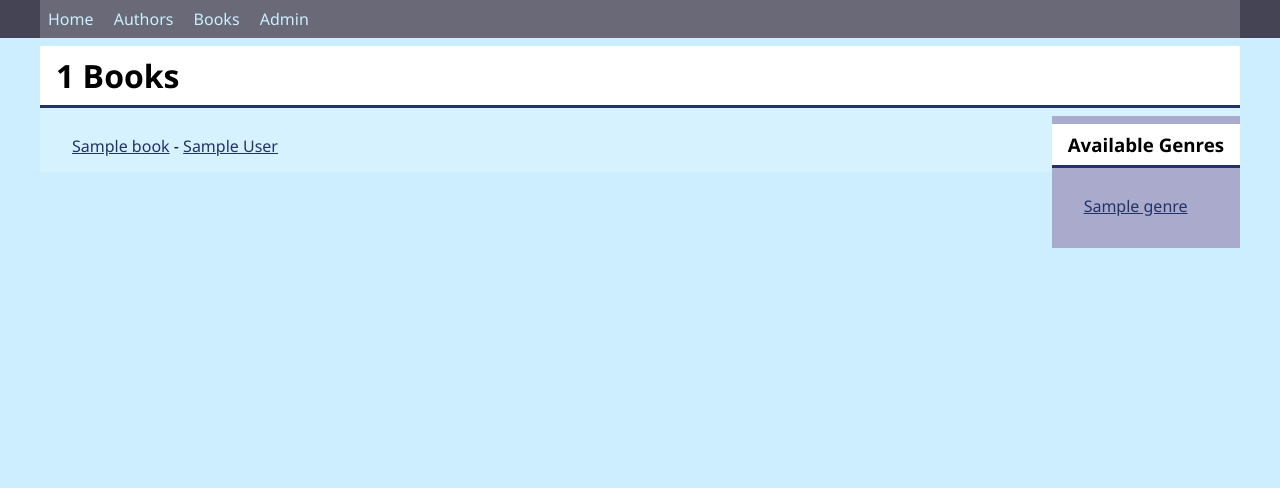
After one commit to artyshokas/django_library, a Django app: page /books/ in a window 1280 px wide. The commit adds this page. Shown: the top 488 px of the page. Run offline with Django 4.2, Linux system fonts and the light colour scheme; tables that the repository leaves empty hold one stand-in row (values such as "Sample post").

Commit message:
list view, filters, css, models, html

```diff
--- a/ptu5_library/library/models.py
+++ b/ptu5_library/library/models.py
@@ -1,11 +1,17 @@
 from django.db import models
 import uuid
+from django.utils.html import format_html
+from django.urls import reverse
 
 class Genre(models.Model):
     name = models.CharField('name', max_length=200, help_text='Enter the name of the genre')
 
     def __str__(self) -> str:
         return self.name
+
+    def link_filtered_books(self):
+        link = reverse('books')+ '?genre_id='+str(self.id)
+        return format_html('<a class="genre" href="{link}">{name}</a>', link=link, name=self.name)
 
 
 class Author(models.Model):
@@ -18,6 +24,11 @@ class Author(models.Model):
     def display_books(self):
         return ', '.join(book.title for book in self.books.all())
     display_books.short_description = 'books'
+
+    # linkas i autoriu teisingesnis
+    def link(self) -> str:
+        link = reverse('author', kwargs={'author_id': self.id})
+        return format_html('<a href="{link}">{author}</a>', link=link, author=self.__str__())
 
 
 class Meta:
@@ -36,9 +47,15 @@ class Book(models.Model):
     def __str__(self) -> str:
         return f"{self.author} - {self.title}"
 
+
     def display_genre(self) -> str:
         return ', '.join(genre.name for genre in self.genre.all()[:3])
     display_genre.short_description = 'genre(s)'
+
+    # sudetingesnis budas sukurt linka i autoriu
+    def author_link(self) -> str:
+        link = reverse('author', kwargs={'author_id': self.author.id})
+        return format_html('<a href="{link}">{author}</a>', link=link, author=self.author)
 
 
 
--- a/ptu5_library/library/static/library/css/base.css
+++ b/ptu5_library/library/static/library/css/base.css
@@ -56,3 +56,27 @@ footer .container {
     display: flex;
     align-content: stretch;
 }
+
+
+.genre_filter {
+    float: right;
+    background-color: #aac;
+}
+
+ul {
+    list-style: none;
+    padding: 0.5rem 1rem;
+}
+
+ul li {
+    padding: 0.2rem 1rem;
+    margin-bottom: 0.2rem;
+}
+
+ul li a {
+    color: #236;
+}
+
+ul li:hover {
+    background-color: rgba(255, 255, 255, 0.2);
+}
--- a/ptu5_library/library/templates/library/authors.html
+++ b/ptu5_library/library/templates/library/authors.html
@@ -4,7 +4,7 @@
     <h1>Authors</h1>
     <ul>
         {% for  author in authors %}
-            <li>{{ author.last_name }}, {{author.first_name}}</li>
+            <li><a href="{% url 'author' author.id %}">{{ author.last_name }}, {{author.first_name}}</a></li>
         {% endfor %}
     </ul>
     {# authors #}
--- a/ptu5_library/library/templates/library/base.html
+++ b/ptu5_library/library/templates/library/base.html
@@ -14,6 +14,7 @@
             {% block nav %}
                 <a href="{% url 'index' %}">Home</a>
                 <a href="{% url 'authors' %}">Authors</a>
+                <a href="{% url 'books' %}">Books</a>
                 <a href="{% url 'admin:index' %}">Admin</a>
             {% endblock nav %}
         </div>
--- /dev/null
+++ b/ptu5_library/library/templates/library/book_list.html
@@ -0,0 +1,20 @@
+{% extends 'library/base.html' %}
+{% block title %}Books in {{ block.super }}{% endblock title %}
+{% block content %}
+    <h1>{{ books_count }}
+        {% if genre %}{{ genre }}{% endif %}
+        Books</h1>
+    <div class="genre_filter">
+        <h3>Available Genres</h3>
+        <ul>
+            {% for filter_genre in genres %}
+                <li>{{ filter_genre.link_filtered_books }}</li>
+            {% endfor %}
+        </ul>
+    </div>
+    <ul>
+        {% for book in book_list %}
+            <li><a href="{% url 'book' book.pk %}">{{ book.title }}</a> - {{ book.author.link }}</li>
+        {% endfor %}
+    </ul>
+{% endblock content %}
--- a/ptu5_library/library/urls.py
+++ b/ptu5_library/library/urls.py
@@ -1,8 +1,10 @@
 from django.urls import path
-
 from . import views
 
 urlpatterns = [
     path('', views.index, name='index'),
     path('authors/', views.authors, name='authors'),
+    path('author/<int:author_id>/', views.author, name='author'),
+    path('books/', views.BookListView.as_view(), name='books'),
+    path('book/<int:pk>/', views.BookDetailView.as_view(), name='book'),
 ]
--- a/ptu5_library/library/views.py
+++ b/ptu5_library/library/views.py
@@ -1,24 +1,60 @@
-from django.shortcuts import render
-from django.http import HttpResponse
+from django.shortcuts import render, get_object_or_404
+from django.views.generic import ListView, DetailView
 from . models import Genre, Author, Book, BookInstance
 
+# Create your views here.
+
 def index(request):
-   # return HttpResponse("Welcome to Library")
-   book_count = Book.objects.count()
-   book_isinstance_count = BookInstance.objects.count()
-   book_instance_available_count = BookInstance.objects.filter(status='a').count()
-   author_count = Author.objects.count()
+    # return HttpResponse("Sveiki atvyke!")
+    book_count = Book.objects.count()
+    book_instance_count = BookInstance.objects.count()
+    book_instance_available_count = BookInstance.objects.filter(status='a').count()
+    author_count = Author.objects.count()
 
-   context = {
-    'book_count': book_count,
-    'book_instance_count': book_isinstance_count,
-    'book_instance_available_count': book_instance_available_count,
-    'author_count': author_count,
-    'genre_count': Genre.objects.count() # ne per kintamaji
-   }
+    context = {
+        'book_count': book_count,
+        'book_instance_count': book_instance_count,
+        'book_instance_available_count': book_instance_available_count,
+        'author_count': author_count,
+        'genre_count': Genre.objects.count()
+    }
 
-   return render(request, 'library/index.html', context=context)
+    return render(request, 'library/index.html', context)
 
 
 def authors(request):
-   return render(request, 'library/authors.html', {'authors': Author.objects.all()})
+    return render(request, 'library/authors.html', {'authors': Author.objects.all()})
+
+def author(request, author_id):
+    return render(request, 'library/author.html', {'author': get_object_or_404(Author, id=author_id)})
+
+
+class BookListView(ListView):
+    model = Book
+    template_name = 'library/book_list.html'
+
+
+    def get_queryset(self):
+      queryset = super().get_queryset()
+      genre_id = self.request.GET.get('genre_id')
+      if genre_id:
+         queryset = queryset.filter(genre__id=genre_id)
+      return queryset
+
+
+    def get_context_data(self, **kwargs):
+        context = super().get_context_data(**kwargs)
+        # context['books_count'] = Book.objects.count()
+        context['books_count'] = self.get_queryset().count()
+        genre_id = self.request.GET.get('genre_id')
+        context['genres'] = Genre.objects.all()
+        if genre_id:
+         context['genre'] = get_object_or_404(Genre, id=genre_id)
+        return context
+
+
+
+
+class BookDetailView(DetailView):
+    model = Book
+    template_name = 'library/book_detail.html'
```
Also changed, not shown: ptu5_library/library/templates/library/author.html (added, +10 -0 lines), ptu5_library/library/templates/library/book_detail.html (added, +19 -0 lines).
